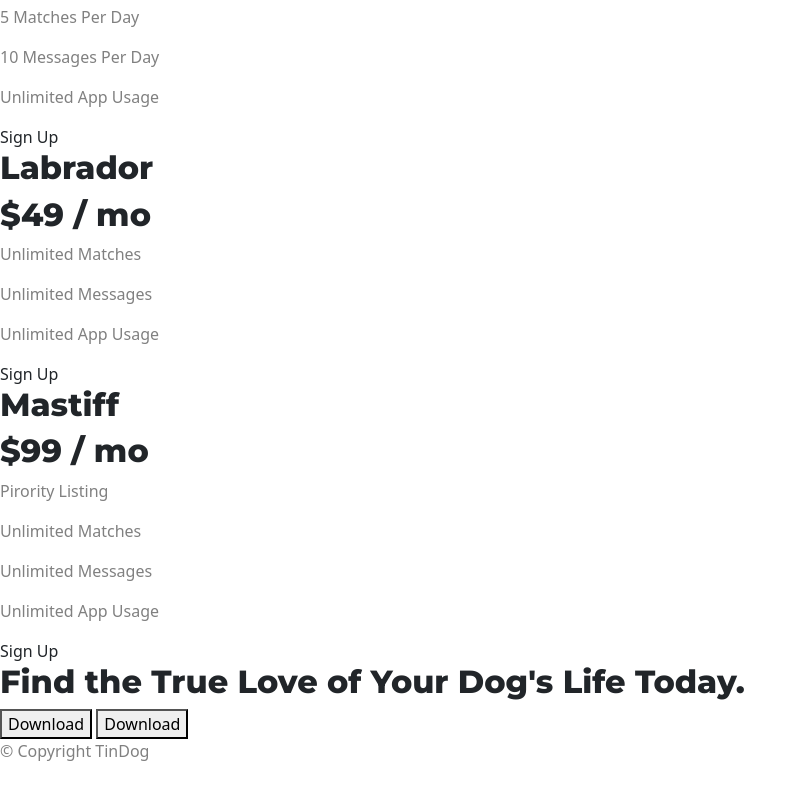
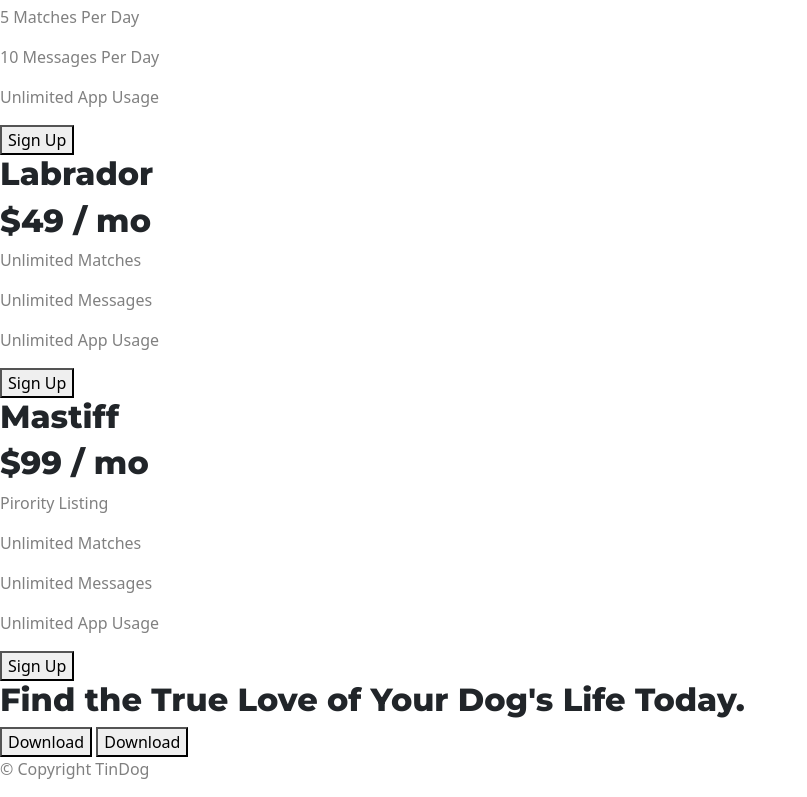
Before and after one commit to ojoscreate/tindog, a plain HTML site: page index.html in a window 1280 px wide. Shown: the part 2025-2822 px from the top of the page, without its empty margins (0-807 px from the left). Drawn offline with nearby package versions, Linux system fonts and the light colour scheme.

Commit message:
Update index.html

```diff
--- a/index.html
+++ b/index.html
@@ -73,7 +73,7 @@
             <section id="features">
                 <div class="row">
                     <div class="fss-features   col-lg-4">
-                        <i class="fa-solid fa-circle-check fa-4xl fss-icon";"></i>
+                        <i class="fa-solid fa-circle-check fa-4xl fss-icon"></i>
                         <h2>Easy to use.</h2>
                         <p>So easy to use, even your dog could do it.</p>
                     </div>
@@ -110,20 +110,20 @@
                     <p>5 Matches Per Day</p>
                     <p>10 Messages Per Day</p>
                     <p>Unlimited App Usage</p>
-                    <botton>Sign Up</botton>
+                    <button>Sign Up</button>
                     <h2>Labrador</h2>
                     <h2>$49 / mo</h2>
                     <p>Unlimited Matches</p>
                     <P>Unlimited Messages</P>
                     <P>Unlimited App Usage</P>
-                    <botton>Sign Up</botton>
+                    <button>Sign Up</button>
                     <h2>Mastiff</h2>
                     <h2>$99 / mo</h2>
                     <P>Pirority Listing</P>
                     <P>Unlimited Matches</P>
                     <P>Unlimited Messages</P>
                     <P>Unlimited App Usage</P>
-                    <botton>Sign Up</botton>
+                    <button>Sign Up</button>
                     </section>
                     <section id="cta">
                     <h2>Find the True Love of Your Dog's Life Today.</h2>
```
